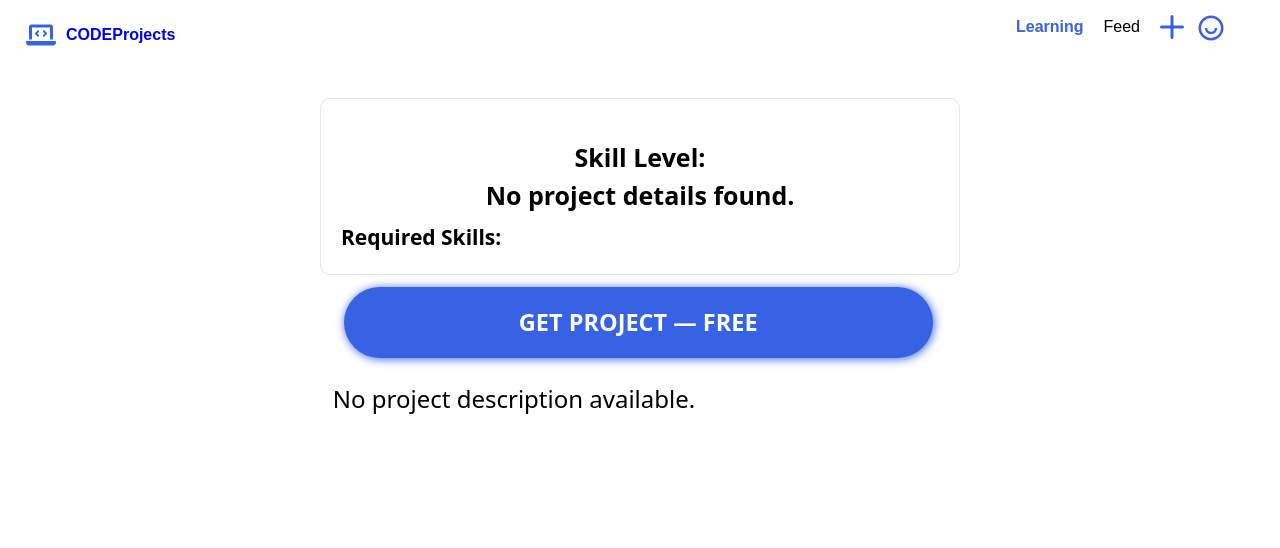
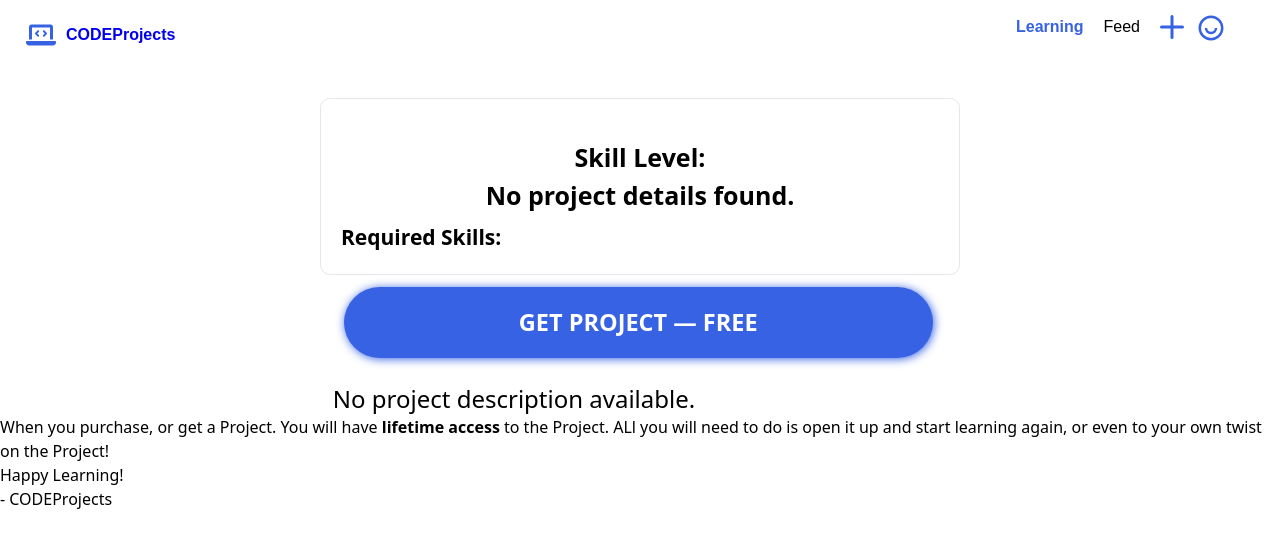
Before and after one commit to jasjs1/CODEProjects, a website: page src/projects/moreDetailsOnProject/projectMoreDetails.html in a window 1280 px wide. Drawn offline with Linux system fonts and the light colour scheme.

Commit message:
added a disclamer

```diff
--- a/src/projects/moreDetailsOnProject/projectMoreDetails.html
+++ b/src/projects/moreDetailsOnProject/projectMoreDetails.html
@@ -27,6 +27,9 @@
     </div>
 
     <p id="project-description"></p>
+    <p id="project-description-following">When you purchase, or get a Project. You will have <strong>lifetime access</strong> to the Project. ALl you will need to do is open it up and start learning again, or even to your own twist on the Project!</p>
+    <p id="happy-learning">Happy Learning!</p>
+    <p id="happy-learning2"> - CODEProjects</p>
 
     <script>
         // Load existing project details from local storage
```
